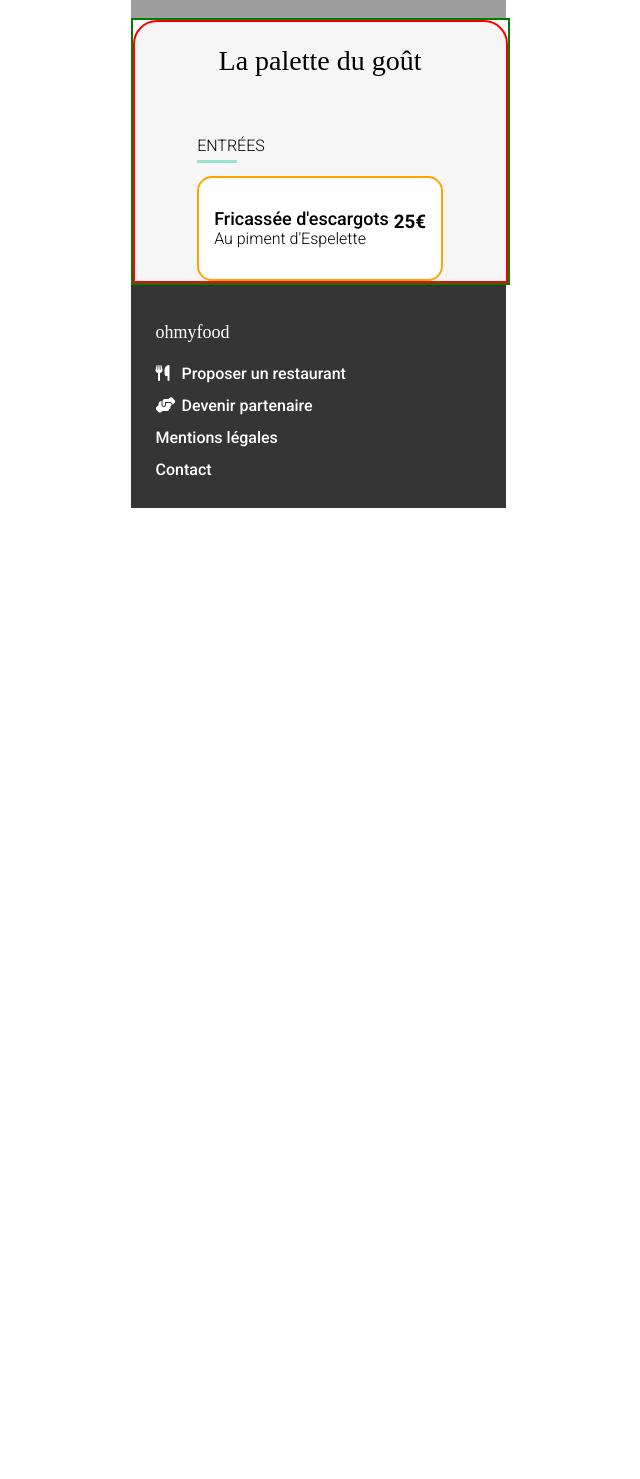
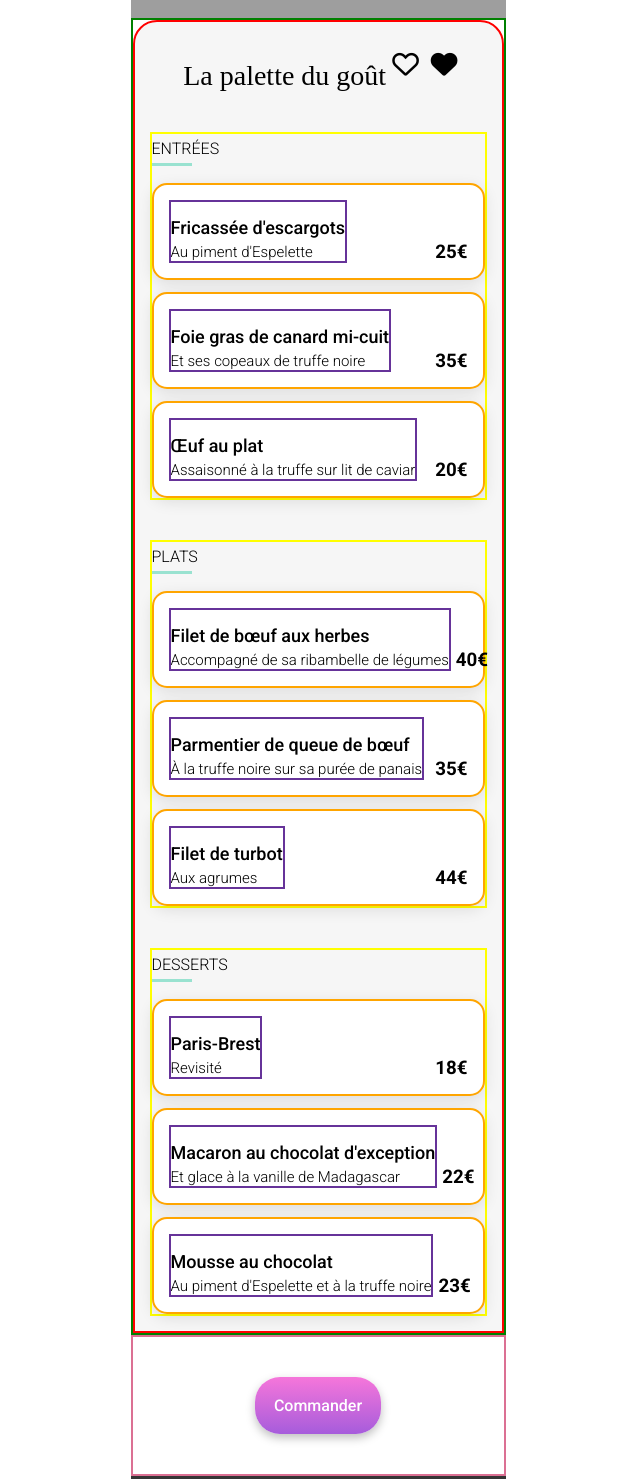
Before and after one commit to MP4code/Projet4-ohmyfood, a plain HTML site: page restaurants/laPaletteDuGout.html in a window 1280 px wide. Shown: the part 320-1799 px from the top of the page, without its empty margins (322-962 px from the left). Before the commit the page ends 828 px from the top, so only its background shows below. Drawn offline with Linux system fonts and the light colour scheme; grey boxes are pictures that could not be loaded; a web font is replaced by a local one.

Commit message:
ajout des modifications

```diff
--- a/assets/styles.css
+++ b/assets/styles.css
@@ -394,11 +394,36 @@ a {
     box-sizing: border-box;
 }
 
+/*La partie restaurant favoris(bouton like)*/
+.menu_content-like {
+    display: flex;
+    align-items: center;
+    justify-content: center;
+    justify-content: space-between;
+}
+
+.btn_like-restaurant {
+    border: none;
+    background-color: var(--filter-color);
+}
+
+/*faire disparaitre et apparaitre le coeur*/
+.btn_like-color:default {
+    display: none;
+}
+
+.btn_like-color i {
+    /*Couleur dégradé*/
+    color: linear-gradient(var(--main-color) var(--secondary-color));
+
+}
+
 /*La partie menu*/
 .menu_container {
     width: 100%;
     display: flex;
     flex-direction: column;
+    box-sizing: border-box;
     border: 2px solid green;
 }
 
@@ -410,8 +435,58 @@ a {
     justify-content: center;
     align-items: center;
     box-sizing: border-box;
+    width: 100%;
     gap: 40px;
+    padding: 15px;
     border: 2px solid red;
+}
+
+/*card*/
+.menu_content-card {
+    display: flex;
+    justify-content: center;
+    align-items: flex-end;
+    justify-content: space-between;
+    background-color: white;
+    width: 100%;
+    padding: 15px;
+    border-radius: 15px;
+    gap: 5px;
+    box-sizing: border-box;
+    /*box shadow*/
+    box-shadow: 0px 4.011px 15.043px 0px rgba(0, 0, 0, 0.10);
+    border: 2px solid orange;
+}
+
+/*Entrees*/
+.menu_content-entrees {
+    width: 100%;
+    box-sizing: border-box;
+    display: flex;
+    flex-direction: column;
+    gap: 12px;
+    border: 2px solid yellow;
+}
+
+/*Plats*/
+.menu_content-plats {
+    width: 100%;
+    box-sizing: border-box;
+    display: flex;
+    flex-direction: column;
+    gap: 12px;
+    border: 2px solid yellow;
+}
+
+/*Desserts*/
+.menu_content-desserts {
+    width: 100%;
+    box-sizing: border-box;
+    display: flex;
+    flex-direction: column;
+    gap: 12px;
+    border: 2px solid yellow;
+
 }
 
 /*titres (Entrées,Plats,desserts)*/
@@ -425,6 +500,8 @@ a {
     text-transform: uppercase;
     border-bottom: 3px solid var(--accent-color);
     padding: 5px 0;
+    margin-top: 0;
+    margin-bottom: 5px;
     width: 40px;
 }
 
@@ -438,7 +515,11 @@ a {
     font-style: normal;
     font-weight: 500;
     line-height: normal;
-    margin-bottom: 0;
+    margin-bottom: 5px;
+}
+
+.menu_content-card-title {
+    border: 2px solid rebeccapurple;
 }
 
 .menu_content-card-title p {
@@ -446,20 +527,24 @@ a {
     text-overflow: ellipsis;
     white-space: nowrap;
     font-family: Roboto;
-    font-size: 16px;
+    font-size: 15px;
     font-style: normal;
     font-weight: 300;
     line-height: normal;
-    margin-top: 0;
+    margin: 0;
 }
 
-/*card*/
-.menu_content-card {
+/*Le prix*/
+.menu_content h3 {
+    margin: 0;
+}
+
+/*Le bouton commander*/
+.btn_commander {
     display: flex;
-    justify-content: space-between;
-    background-color: white;
-    padding: 15px;
-    border-radius: 15.043px;
-    gap: 5px;
-    border: 2px solid orange;
+    flex-direction: column;
+    align-items: center;
+    justify-content: center;
+    padding: 40px 0;
+    border: 2px solid palevioletred;
 }
--- a/restaurants/laPaletteDuGout.html
+++ b/restaurants/laPaletteDuGout.html
@@ -30,7 +30,7 @@
     <div class="main-container">
       <header>
         <div class="header_container">
-          <a href="index.html" class="header_container-link">
+          <a href="../index.html" class="header_container-link">
             <button type="button" class="btn_return">
               <i class="fa-solid fa-arrow-left fa-xl"></i>
             </button>
@@ -45,7 +45,17 @@
       <div class="menu_container-img"></div>
       <section class="menu_container">
         <div class="menu_content">
-          <h1 class="menu_content-title">La palette du goût</h1>
+          <div class="menu_content-like">
+            <h1 class="menu_content-title">La palette du goût</h1>
+
+            <button type="button" class="btn_like-restaurant">
+              <i class="fa-regular fa-heart fa-2xl"></i>
+            </button>
+
+            <button type="button" class="btn_like-restaurant btn_like-color">
+              <i class="fa-solid fa-heart fa-2xl"></i>
+            </button>
+          </div>
           <div class="menu_content-entrees">
             <h2 class="section_title-menu">Entrées</h2>
             <div class="menu_content-card">
@@ -55,9 +65,76 @@
               </div>
               <h3>25€</h3>
             </div>
+            <div class="menu_content-card">
+              <div class="menu_content-card-title">
+                <h2 class="menu_content-name">Foie gras de canard mi-cuit</h2>
+                <p>Et ses copeaux de truffe noire</p>
+              </div>
+              <h3>35€</h3>
+            </div>
+            <div class="menu_content-card">
+              <div class="menu_content-card-title">
+                <h2 class="menu_content-name">Œuf au plat</h2>
+                <p>Assaisonné à la truffe sur lit de caviar</p>
+              </div>
+              <h3>20€</h3>
+            </div>
+          </div>
+          <div class="menu_content-plats">
+            <h2 class="section_title-menu">Plats</h2>
+            <div class="menu_content-card">
+              <div class="menu_content-card-title">
+                <h2 class="menu_content-name">Filet de bœuf aux herbes</h2>
+                <p>Accompagné de sa ribambelle de légumes</p>
+              </div>
+              <h3>40€</h3>
+            </div>
+            <div class="menu_content-card">
+              <div class="menu_content-card-title">
+                <h2 class="menu_content-name">Parmentier de queue de bœuf</h2>
+                <p>À la truffe noire sur sa purée de panais</p>
+              </div>
+              <h3>35€</h3>
+            </div>
+            <div class="menu_content-card">
+              <div class="menu_content-card-title">
+                <h2 class="menu_content-name">Filet de turbot</h2>
+                <p>Aux agrumes</p>
+              </div>
+              <h3>44€</h3>
+            </div>
+          </div>
+          <div class="menu_content-desserts">
+            <h2 class="section_title-menu">Desserts</h2>
+            <div class="menu_content-card">
+              <div class="menu_content-card-title">
+                <h2 class="menu_content-name">Paris-Brest</h2>
+                <p>Revisité</p>
+              </div>
+              <h3>18€</h3>
+            </div>
+            <div class="menu_content-card">
+              <div class="menu_content-card-title">
+                <h2 class="menu_content-name">
+                  Macaron au chocolat d'exception
+                </h2>
+                <p>Et glace à la vanille de Madagascar</p>
+              </div>
+              <h3>22€</h3>
+            </div>
+            <div class="menu_content-card">
+              <div class="menu_content-card-title">
+                <h2 class="menu_content-name">Mousse au chocolat</h2>
+                <p>Au piment d'Espelette et à la truffe noire</p>
+              </div>
+              <h3>23€</h3>
+            </div>
           </div>
         </div>
       </section>
+      <div class="btn_commander">
+        <button id="Commander_btn" class="btn" type="button">Commander</button>
+      </div>
       <footer class="footer_container">
         <div class="footer_content">
           <h2>ohmyfood</h2>
```
